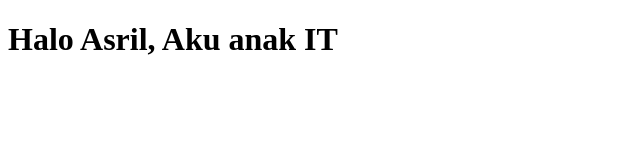
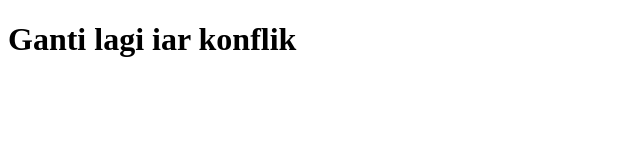
Before and after one commit to Syaasr/praktikumrpl, a plain HTML site: page index.html in a window 1280 px wide. Shown: the whole page, without its empty margins (0-640 px from the left). Drawn offline with Linux system fonts and the light colour scheme.

Commit message:
Update lagi index.html

```diff
--- a/index.html
+++ b/index.html
@@ -9,7 +9,7 @@
 
 </head>
 <body>
-    <h1>Halo Asril, Aku anak IT</h1>
+    <h1>Ganti lagi iar konflik</h1>
 
 </body>
 </html>
```
